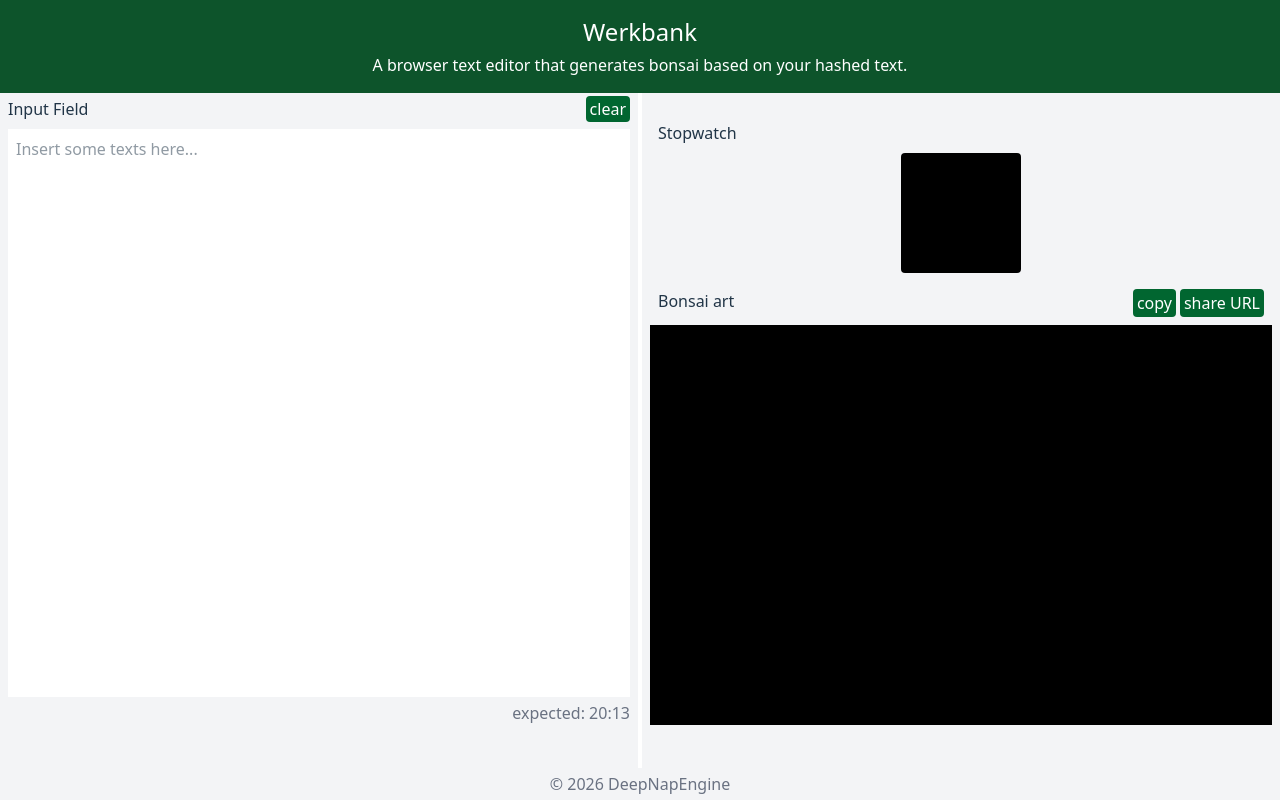
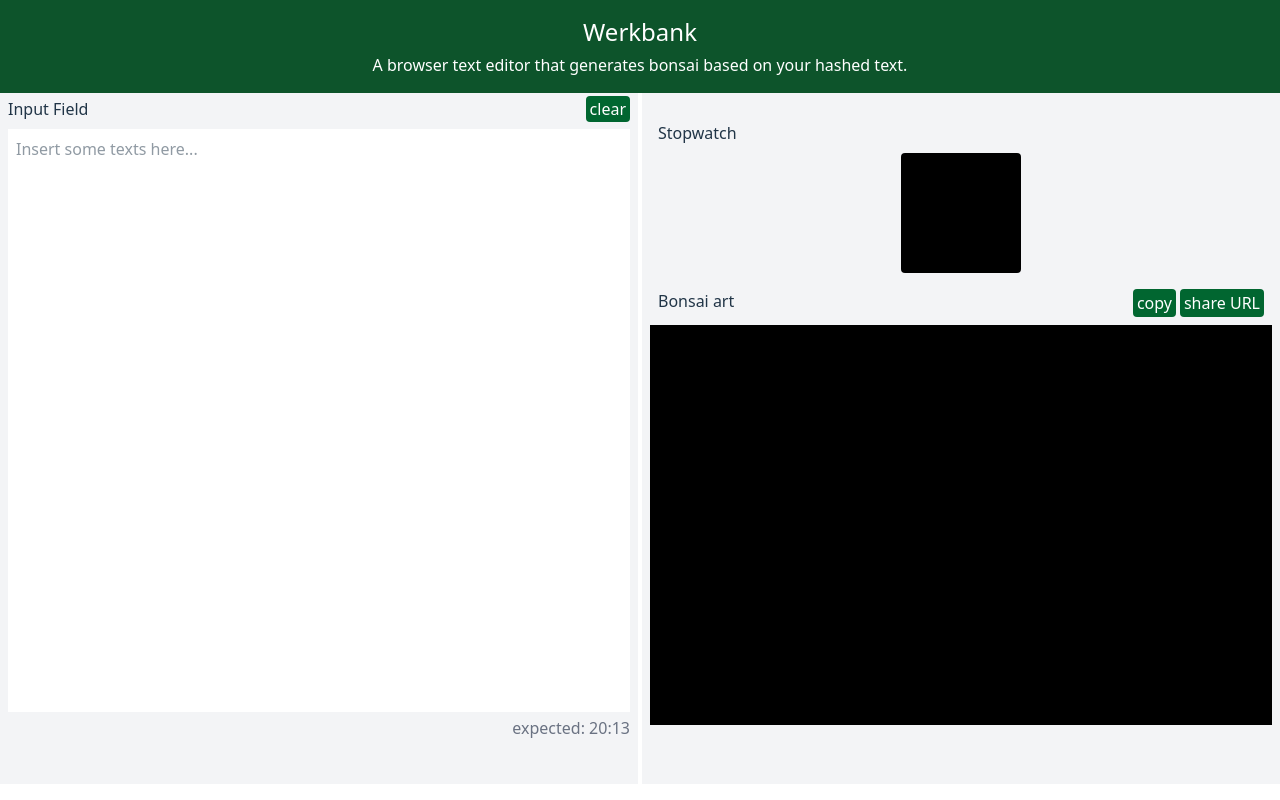
Before and after one commit to TrueRyoB/Werkbank, a React (Vite) app: page / in a window 1280 px wide. Built offline with nearby package versions, Linux system fonts and the light colour scheme.

Commit message:
fix: modified a footer UI for a better visuality

```diff
--- a/src/App.tsx
+++ b/src/App.tsx
@@ -9,7 +9,7 @@ function App() {
   return (
     <div className="flex flex-col w-full h-full items-center justify-start">
     {/* header */}
-    <div className="header flex flex-col gap-[5px] bg-green-900 text-white p-4 w-full">
+    <div className="header flex flex-col gap-[5px] bg-primary text-white p-4 w-full">
       <span className="text-2xl">Werkbank</span>
       <span>A browser text editor that generates bonsai based on your hashed text.</span>
     </div>
@@ -20,7 +20,7 @@ function App() {
         <div className="header flex flex-row justify-between">
           <span>Input Field</span>
           <div className="btn-container">
-            <span id="clear-input" className="bg-green-800 py-0.5 px-1 br-1 rounded text-white">clear</span>
+            <span id="clear-input" className="bg-primary-lighter py-0.5 px-1 br-1 rounded text-white">clear</span>
           </div>
         </div>
         <span className="block h-[8px]"></span>
@@ -40,8 +40,8 @@ function App() {
           <div className="header flex flex-row justify-between w-full p-2 gap-[4px]">
             <span>Bonsai art</span>
             <div className="flex flex-row gap-[4px] justify-center items-center">
-              <span id="copy-ascii" className="bg-green-800 py-0.5 px-1 br-1 rounded text-white">copy</span>
-              <span id="share-URL" className="bg-green-800 py-0.5 px-1 br-1 rounded text-white">share URL</span>
+              <span id="copy-ascii" className="bg-primary-lighter py-0.5 px-1 br-1 rounded text-white">copy</span>
+              <span id="share-URL" className="bg-primary-lighter py-0.5 px-1 br-1 rounded text-white">share URL</span>
             </div>
           </div>
           <AsciiContainer/>
@@ -49,8 +49,8 @@ function App() {
       </div>
     </div>
     {/* footer */}
-    <div className="footer w-full bg-gray-100 p-1">
-      <p className="text-gray-500">&copy; 2026 DeepNapEngine</p>
+    <div className="footer h-[16px] bg-white">
+      <p className="text-white">&copy; 2026 DeepNapEngine</p>
     </div>
     </div>
   );
--- a/src/index.css
+++ b/src/index.css
@@ -12,6 +12,14 @@
   text-rendering: optimizeLegibility;
   -webkit-font-smoothing: antialiased;
   -moz-osx-font-smoothing: grayscale;
+}
+
+.bg-primary {
+  background-color: oklch(39.3% 0.095 152.535);
+}
+
+.bg-primary-lighter {
+  background-color: oklch(44.8% 0.119 151.328);
 }
 
 a {
```
